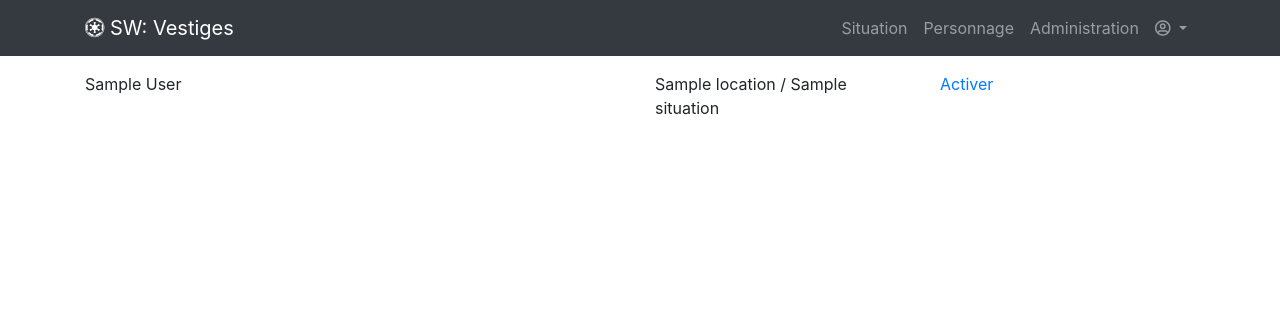
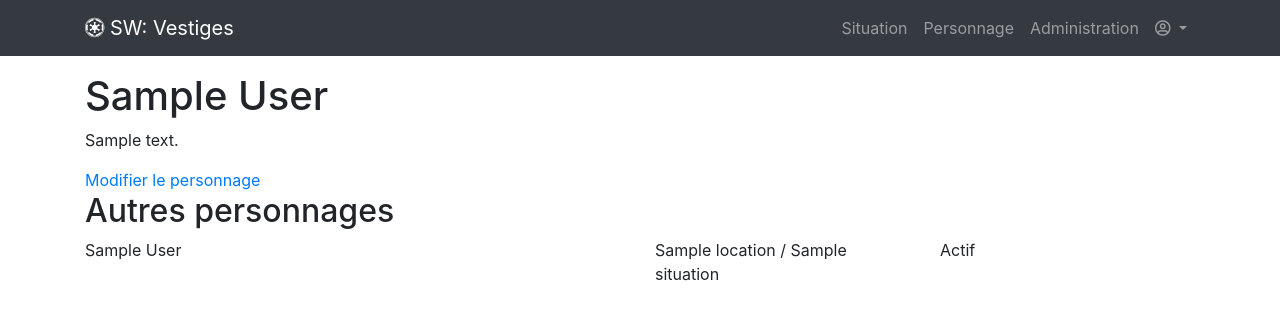
Before and after one commit to jumboduck/sw-vestiges, a Django app: page /character/list/ in a window 1280 px wide. Shown: the top 320 px of the page. Run offline with Django 3.2, Linux system fonts and the light colour scheme; a user stored in the database is signed in; tables that the repository leaves empty hold one stand-in row (values such as "Sample post"); some libraries are stand-ins or nearby versions.

Commit message:
Update tnavigation

```diff
--- a/characters/templates/characters/list_user_characters.html
+++ b/characters/templates/characters/list_user_characters.html
@@ -3,6 +3,14 @@
 {% block content %}
 
 <div class="container">
+    <div class="row">
+        <div class="col">
+            <h1>{{ active_character.first_name }} {{ active_character.last_name }}</h1>
+            <p>{{ active_character.description }}</p>
+            <a href="{% url 'edit_character' active_character.id %}">Modifier le personnage</a>
+        </div>
+    </div>
+    <h2>Autres personnages</h2>
     {% for character in characters %}
     <div class="row">
         <div class="col-md-6">
@@ -12,7 +20,11 @@
             {{ character.situation }}
         </div>
         <div class="col-md-3">
+            {% if character == active_character %}
+            Actif
+            {% else %}
             <a href="{% url 'change_active_character' character.id %}">Activer</a>
+            {% endif %}
         </div>
     </div>
     {% endfor %}
--- a/characters/urls.py
+++ b/characters/urls.py
@@ -8,7 +8,7 @@ urlpatterns = [
     path('move/<int:destination_id>/',
          views.move_active_character, name='move_active_character'),
     path('list/',
-         views.list_user_characters, name='list_user_characters'),
+         views.user_character, name='user_character'),
     path('switch/<int:character_id>/',
          views.change_active_character, name='change_active_character')
 ]
--- a/characters/views.py
+++ b/characters/views.py
@@ -77,10 +77,12 @@ def move_active_character(request, destination_id):
 
 
 @login_required
-def list_user_characters(request):
+def user_character(request):
     profile = UserProfile.objects.get(user=request.user)
     characters = Character.objects.filter(user=profile)
+    active_character = get_active_character(request)
     context = {
+        'active_character': active_character,
         'characters': characters,
     }
     template = 'characters/list_user_characters.html'
--- a/templates/includes/nav.html
+++ b/templates/includes/nav.html
@@ -12,7 +12,7 @@
                     <a class="nav-link" aria-current="page" href="#">Situation</a>
                 </li>
                 <li class="nav-item">
-                    <a class="nav-link" href="#">Personnage</a>
+                    <a class="nav-link" href="{% url 'user_character' %}">Personnage</a>
                 </li>
                 {% if request.user.is_superuser %}
                 <li class="nav-item">
```
